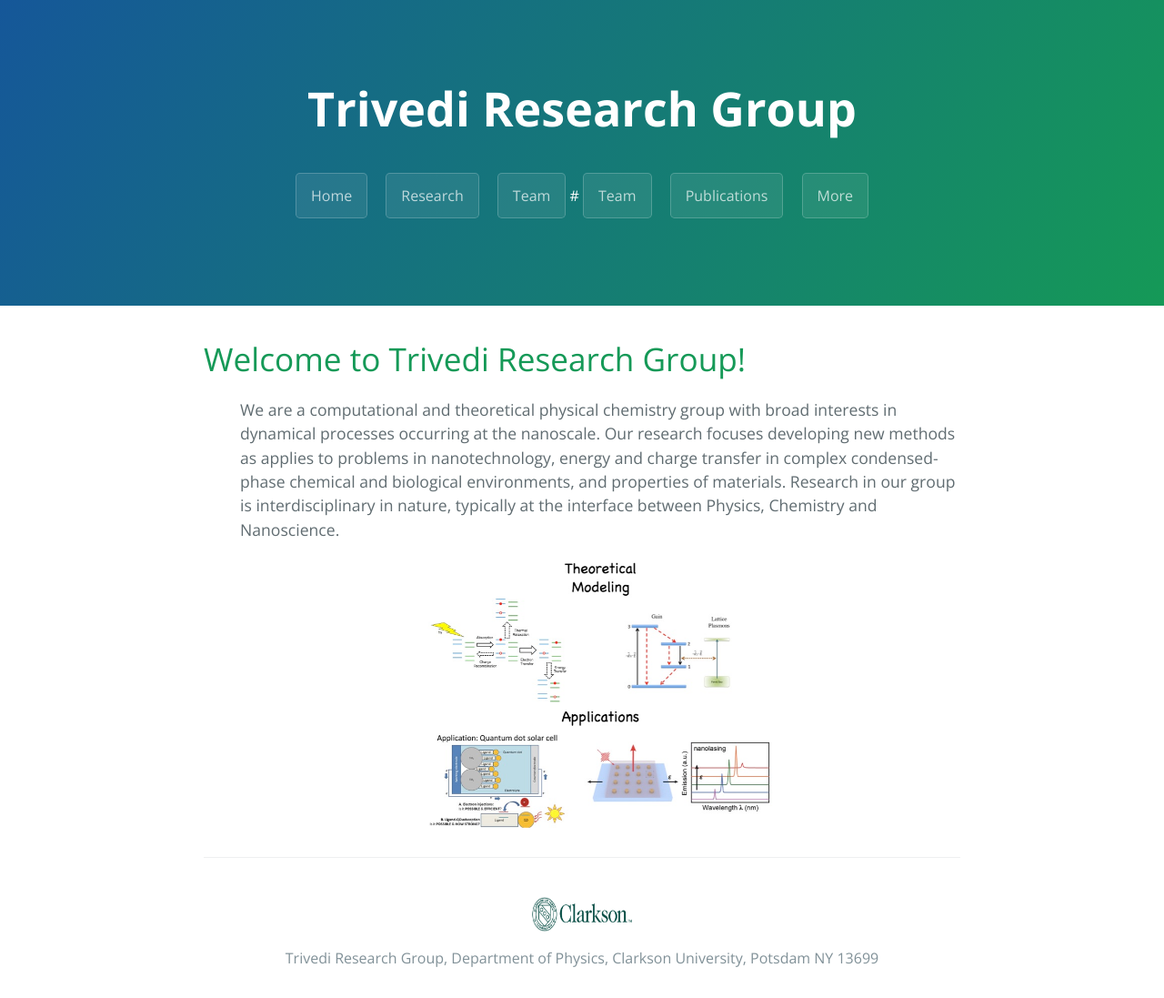
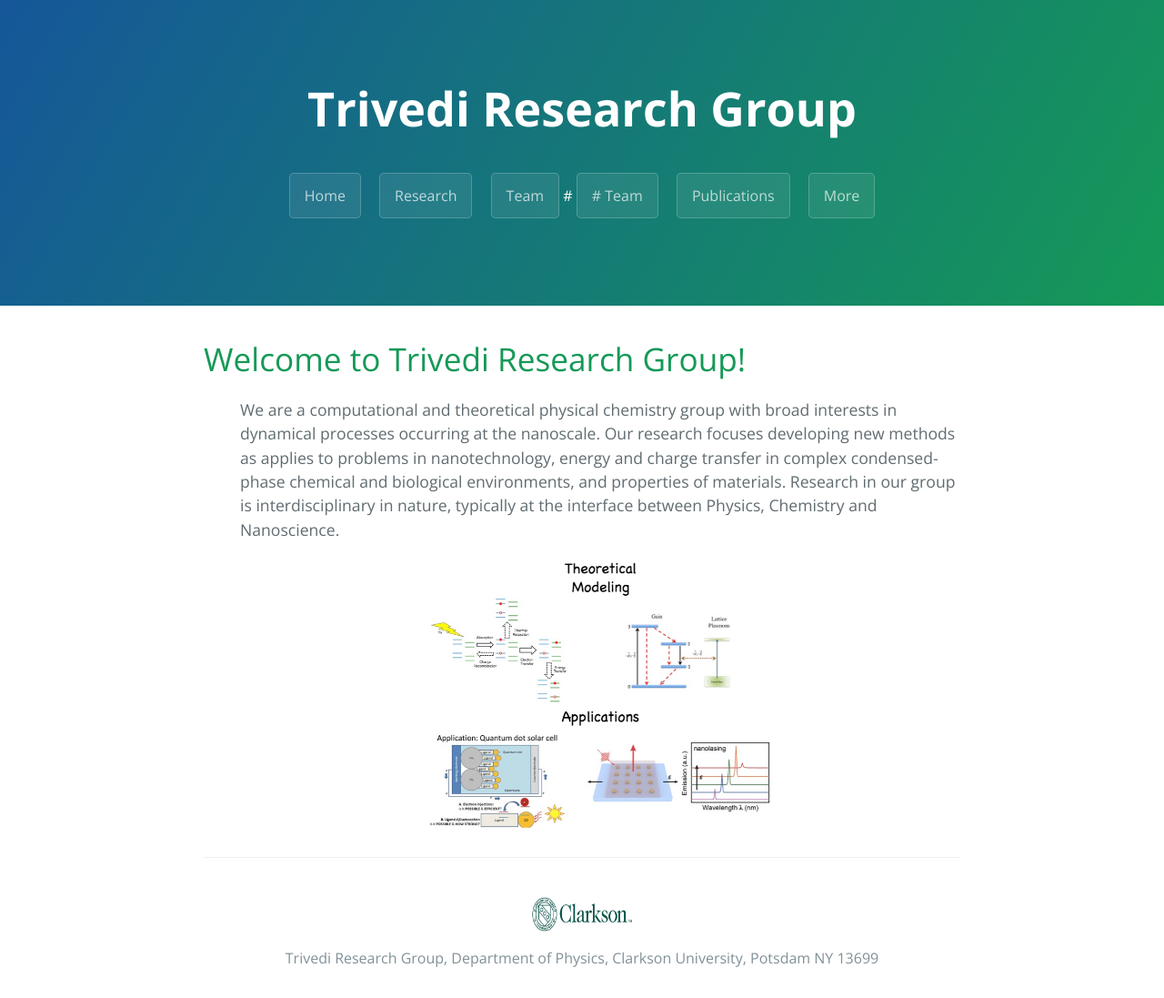
Before and after one commit to dharatrivedi/dharatrivedi.github.io, a Jekyll site: the page built from index.html, in a window 1280 px wide. Shown: the whole page at 91% size. Built offline with Jekyll 4.4.1, drawn with Linux system fonts in a browser that asks for light colours; the list of posts is cut into pages by our own code.

Commit message:
Update page-header.html

```diff
--- a/_includes/page-header.html
+++ b/_includes/page-header.html
@@ -10,7 +10,7 @@
       <a href="https://dharatrivedi.github.io/pageunderconstruction.html">Alumni</a>
     </div>
     </div>
-#  <a href="https://dharatrivedi.github.io/people.html" class="dropbtn">Team</a>
+#  <a href="https://dharatrivedi.github.io/people.html" class="dropbtn"> # Team</a>
   <a href="https://dharatrivedi.github.io/publication.html" class="dropbtn">Publications</a>
   <div class="dropdown">
   <button class="dropbtn">More</button>
```
